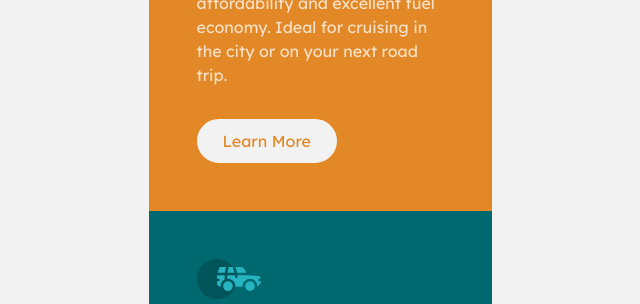
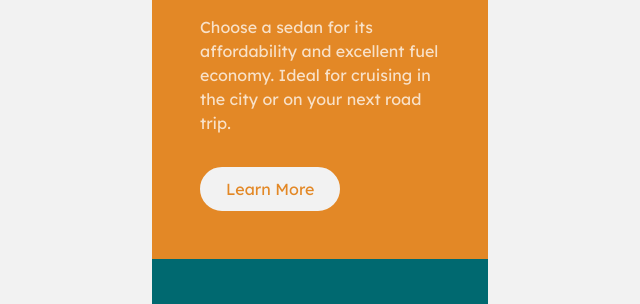
Before and after one commit to raresample/3-col-preview-card-component, a website: page index.html in a window 1280 px wide. Shown: the part 305-609 px from the top of the page, without its empty margins (320-960 px from the left). Drawn offline with Linux system fonts and the light colour scheme.

Commit message:
Doubled mt to match theirs

```diff
--- a/index.html
+++ b/index.html
@@ -15,8 +15,8 @@
   </style>
 </head>
 <body class="font-body bg-v-l-grey">
-  <main class="mt-16 p-4 fm:flex">
-    <section class="bg-b-orange rounded-t-lg fm:rounded-none fm:rounded-l-lg">
+  <main class="mt-32 fm:flex rounded-lg overflow-hidden">
+    <section class="bg-b-orange">
       <div class="image">
         <img src="/images/icon-sedans.svg" alt="">
       </div>
@@ -32,7 +32,7 @@
       <div class="description">Take an SUV for its spacious interior, power, and versatility. Perfect for your next family vacation and off-road adventures.</div>
       <button class="learn text-d-cyan hover:bg-d-cyan">Learn More</button>
     </section>
-    <section class="bg-v-d-cyan rounded-b-lg fm:rounded-none fm:rounded-r-lg">
+    <section class="bg-v-d-cyan">
       <div class="image">
         <img src="/images/icon-luxury.svg" alt="">
       </div>
--- a/src/styles.css
+++ b/src/styles.css
@@ -6,7 +6,7 @@
 @tailwind utilities;
 
 main {
-  width: 375px;
+  width: 21rem;
   margin: auto;
 }
 
@@ -33,6 +33,6 @@ h1 {
 
 @media(min-width:1440px) {
   main {
-    width: 61.5rem;
+    width: 59.5rem;
   }
 }
```
Also changed, not shown: styles.css.
